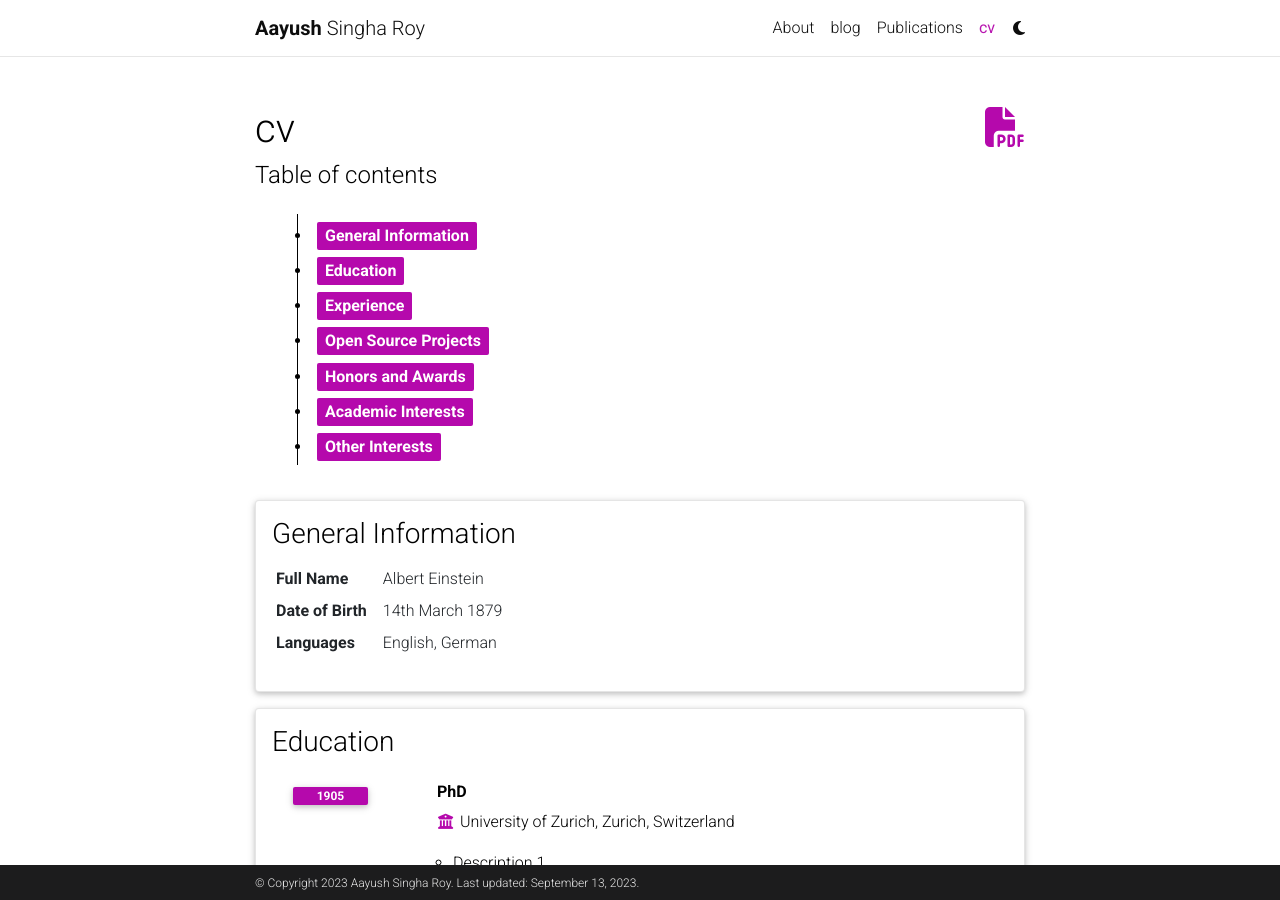
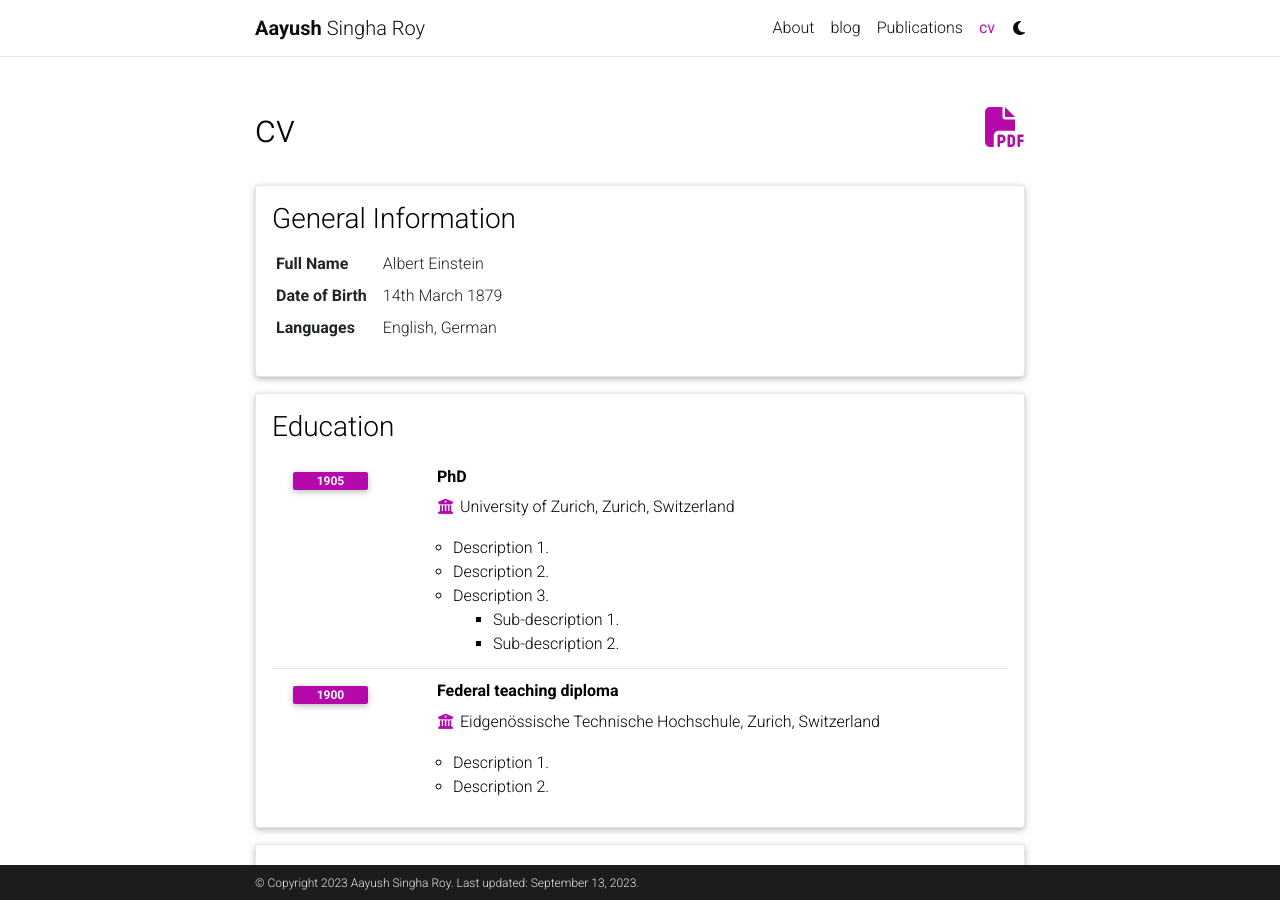
Before and after one commit to Asr419/Asr419.github.io, a Jekyll site: the page built from _pages/cv.md, in a window 1280 px wide and 900 px high. Built offline with Jekyll 4.4.1, drawn with Linux system fonts in a browser that asks for light colours; comment, search, counter and statistics services are not loaded; a style sheet for code colours, icons or effects is not loaded.

Commit message:
4th edit

```diff
--- a/_bibliography/papers.bib
+++ b/_bibliography/papers.bib
@@ -7,7 +7,7 @@
 
 bibtex
 Copy code
-@inproceedings{yourpaperkey,
+@inproceedings{roy2023scalable,
   author = {Roy, Aayush Singha and D'Amico, Edoardo and Lawlor, Aonghus and Hurley, Neil},
   title = {Scalable Deep Q-Learning for Session-Based Slate Recommendation},
   booktitle = {Seventeenth ACM Conference on Recommender Systems (RecSys '23)},
--- a/_config.yml
+++ b/_config.yml
@@ -19,7 +19,7 @@
 icon: ⚛️  # the emoji used as the favicon (alternatively, provide image name in /assets/img/)
 
 url: https://Asr419.github.io # the base hostname & protocol for your site
-baseurl: /Asr419 # the subpath of your site, e.g. /blog/
+baseurl: # the subpath of your site, e.g. /blog/
 last_updated: true # set to true if you want to display last updated in the footer
 impressum_path:  # set to path to include impressum link in the footer, use the same path as permalink in a page, helps to conform with EU GDPR
 
@@ -34,10 +34,10 @@
 # repo color theme
 repo_theme_light: default       # https://github.com/anuraghazra/github-readme-stats/blob/master/themes/README.md
 repo_theme_dark: dark           # https://github.com/anuraghazra/github-readme-stats/blob/master/themes/README.md
-repo_trophies:
-  enabled: true
-  theme_light: flat    # https://github.com/ryo-ma/github-profile-trophy
-  theme_dark: gitdimmed  # https://github.com/ryo-ma/github-profile-trophy
+# repo_trophies:
+#   enabled: true
+#   theme_light: flat    # https://github.com/ryo-ma/github-profile-trophy
+#   theme_dark: gitdimmed  # https://github.com/ryo-ma/github-profile-trophy
 
 # -----------------------------------------------------------------------------
 # RSS Feed
--- a/_layouts/cv.html
+++ b/_layouts/cv.html
@@ -2,25 +2,18 @@
 layout: default
 ---
 <!-- _layouts/cv.html -->
-{% unless site.data.resume %}
 <div class="post">
 
   <header class="post-header">
-    <h1 class="post-title">{{ page.title }} {% if page.cv_pdf %}<a href="{{ page.cv_pdf | prepend: 'assets/pdf/' | relative_url}}" target="_blank" rel="noopener noreferrer" class="float-right"><i class="fas fa-file-pdf"></i></a>{% endif %}</h1>
-      {% if page.description %}<p class="post-description">{{ page.description }}</p>{% endif %}
+    <h1 class="post-title">{{ page.title }} {% if page.cv_pdf %}<a
+        href="{{ page.cv_pdf | prepend: 'assets/pdf/' | relative_url}}" target="_blank" rel="noopener noreferrer"
+        class="float-right"><i class="fas fa-file-pdf"></i></a>{% endif %}</h1>
+    <p class="post-description">{{ page.description }}</p>
   </header>
-
-  <h4>Table of contents</h4>
-  <ul class="timeline">
-  {% for entry in site.data.cv %}
-    <li><a href="#{{ entry.title }}"><span class="badge-toc">{{ entry.title }}</span></a></li>
-  {% endfor %}
-  </ul>
 
   <article>
     <div class="cv">
       {% for entry in site.data.cv %}
-        <a class="anchor" id="{{ entry.title }}"></a>
       <div class="card mt-3 p-3">
         <h3 class="card-title font-weight-medium">{{ entry.title }}</h3>
         <div>
@@ -32,8 +25,6 @@
           {% include cv/nested_list.html %}
           {% elsif entry.type == "time_table" %}
           {% include cv/time_table.html %}
-          {% elsif entry.type == "list_groups" %}
-            {% include cv/list_groups.html %}
           {% else %}
           {{ entry.contents }}
           {% endif %}
@@ -44,75 +35,3 @@
   </article>
 
 </div>
-{% else %}
-<div class="post">
-
-  <header class="post-header">
-    <h1 class="post-title">{{ page.title }} {% if page.cv_pdf %}<a href="{{ page.cv_pdf | prepend: 'assets/pdf/' | relative_url}}" target="_blank" rel="noopener noreferrer" class="float-right"><i class="fas fa-file-pdf"></i></a>{% endif %}</h1>
-    {% if page.description %}<p class="post-description">{{ page.description }}</p>{% endif %}
-  </header>
-
-  <h4>Table of contents</h4>
-  <ul class="timeline">
-  {% for entry in site.data.resume %}
-    {% if site.jsonresume and site.jsonresume.size > 0 %}
-      {% unless site.jsonresume contains entry[0] %}
-        {% continue %}
-      {% endunless %}
-    {% endif %}
-    {% if entry[0] == "meta" or entry[1].size == 0 %}
-      {% continue %}
-    {% endif %}
-    <li><a href="#{{ entry[0] }}"><span class="badge-toc">{{ entry[0] | capitalize }}</span></a></li>
-  {% endfor %}
-  </ul>
-
-  <article>
-    <div class="cv">
-      {% for data in site.data.resume %}
-        {% if site.jsonresume and site.jsonresume.size > 0 %}
-          {% unless site.jsonresume contains data[0] %}
-            {% continue %}
-          {% endunless %}
-        {% endif %}
-        {% if data[0] == "meta" or data[1].size == 0 %}
-          {% continue %}
-        {% endif %}
-        <a class="anchor" id="{{ data[0] }}"></a>
-        <div class="card mt-3 p-3">
-          <h3 class="card-title font-weight-medium">{{ data[0] | capitalize }}</h3>
-          <div>
-          {% case data[0] %}
-            {% when "basics" %}
-              {% include resume/basics.html %}
-            {% when "education" %}
-              {% include resume/education.html %}
-            {% when "work" %}
-              {% include resume/work.html %}
-            {% when "volunteer" %}
-              {% include resume/volunteer.html %}
-            {% when "projects" %}
-              {% include resume/projects.html %}
-            {% when "awards" %}
-              {% include resume/awards.html %}
-            {% when "skills" %}
-              {% include resume/skills.html %}
-            {% when "publications" %}
-              {% include resume/publications.html %}
-            {% when "languages" %}
-              {% include resume/languages.html %}
-            {% when "interests" %}
-              {% include resume/interests.html %}
-            {% when "certificates" %}
-              {% include resume/certificates.html %}
-            {% else %}
-
-          {% endcase %}
-          </div>
-        </div>
-      {% endfor %}
-      </div>
-  </article>
-
-</div>
-{% endunless %}
--- a/_pages/cv.md
+++ b/_pages/cv.md
@@ -5,5 +5,4 @@
 nav: true
 nav_order: 4
 cv_pdf: cv_aayush.pdf
-
 ---
```
Also changed, not shown: _includes/cv/list_groups.html (deleted, +0 -43 lines). Lines whose indentation alone changed are shown as unchanged.
